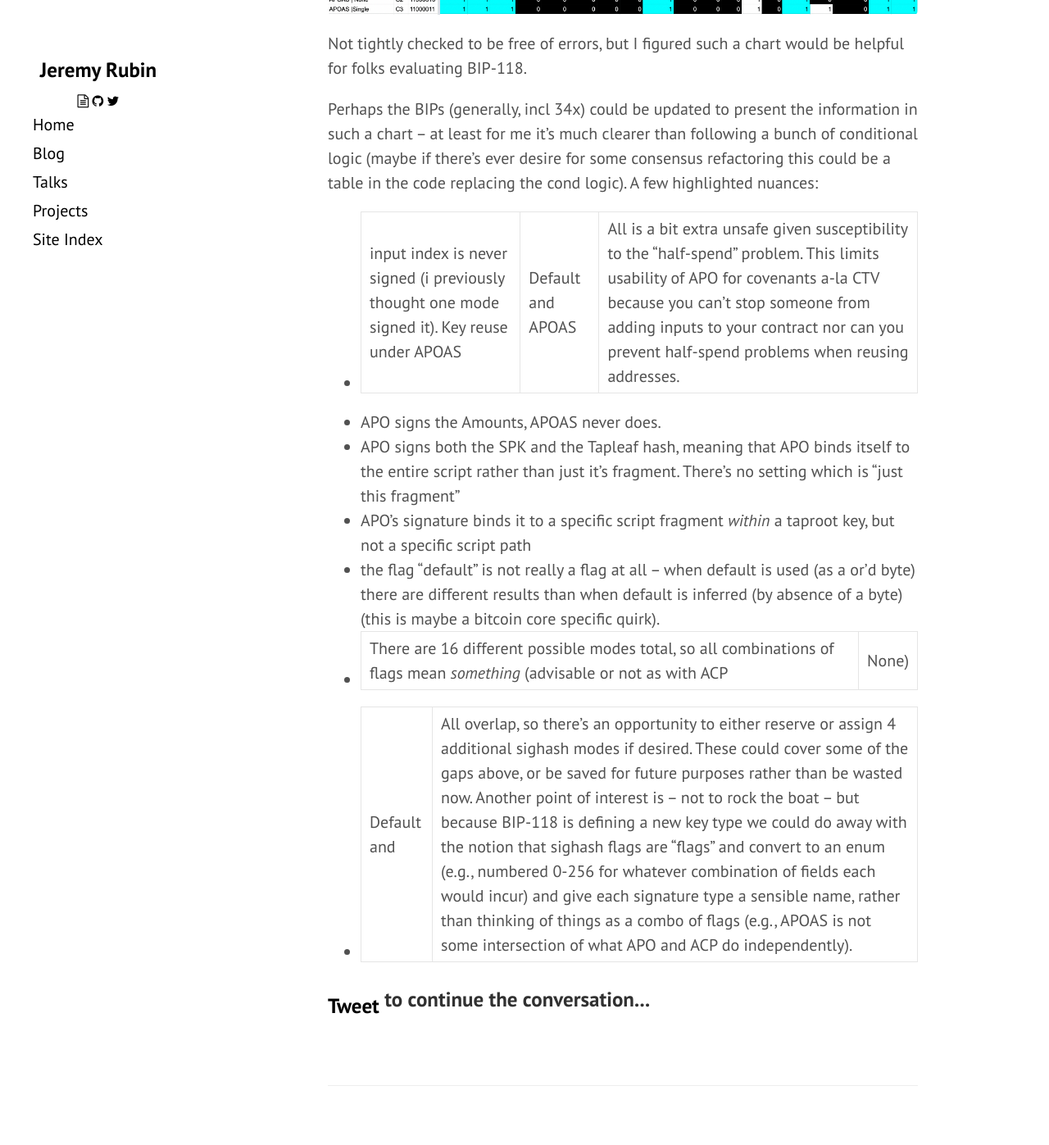
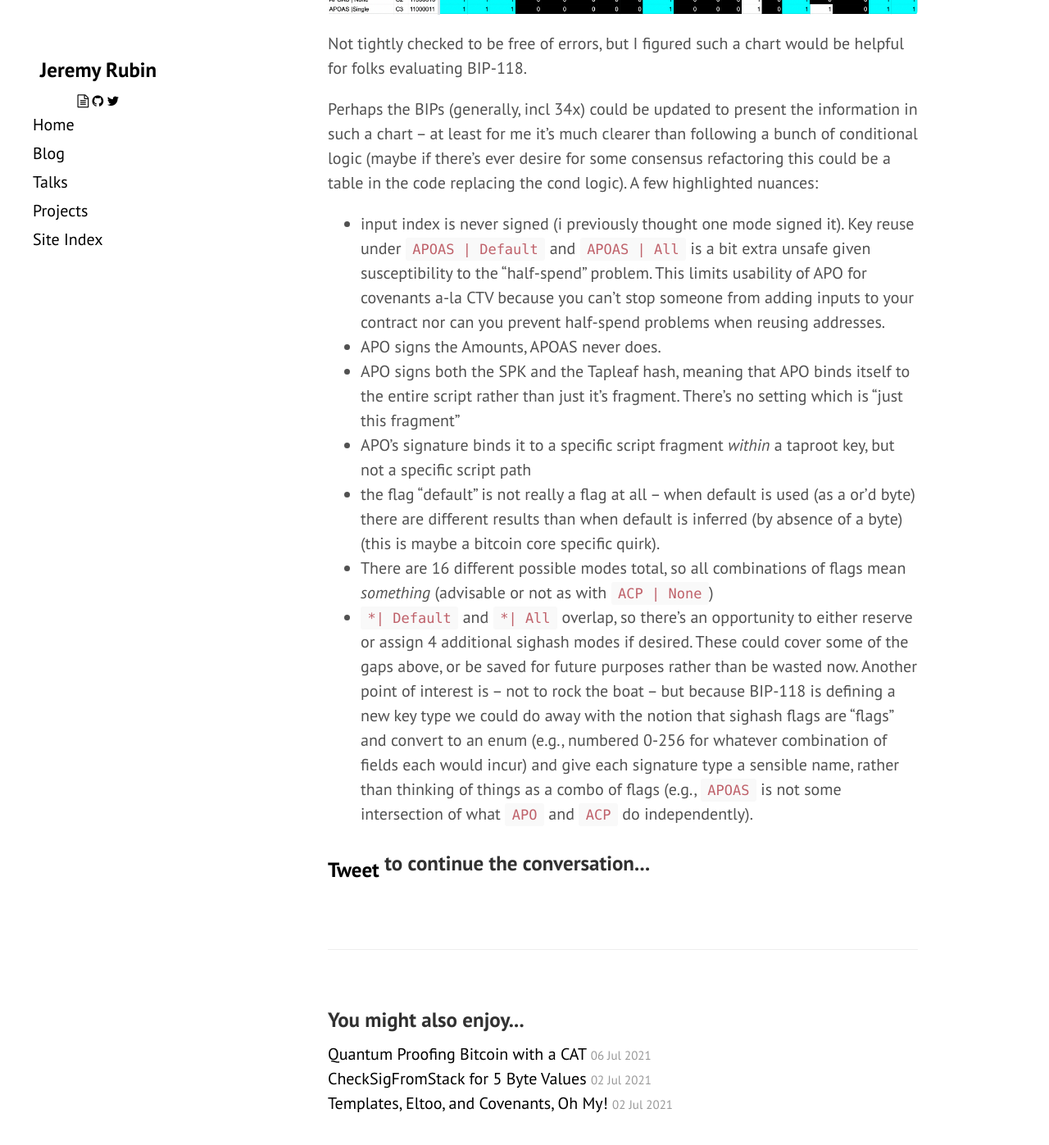
Before and after one commit to JeremyRubin/rubin.io, a Jekyll site: the page built from bitcoin/_posts/0000-00-00-bip-118-sighash-chart.md, in a window 1280 px wide and 1400 px high, scrolled down 540 px. Shown: the top 1397 px of the window at 82% size. Built offline with Jekyll 4.4.1, drawn with Linux system fonts in a browser that asks for light colours; comment, search, counter and statistics services are not loaded.

Commit message:
Fix formatting

```diff
--- a/bitcoin/_posts/0000-00-00-bip-118-sighash-chart.md
+++ b/bitcoin/_posts/0000-00-00-bip-118-sighash-chart.md
@@ -23,10 +23,10 @@
 refactoring this could be a table in the code replacing the cond logic).
 A few highlighted nuances:
 
-- input index is never signed (i previously thought one mode signed it). Key reuse under APOAS|Default and APOAS|All is a bit extra unsafe given susceptibility to the "half-spend" problem. This limits usability of APO for covenants a-la CTV because you can't stop someone from adding inputs to your contract nor can you prevent half-spend problems when reusing addresses.
+- input index is never signed (i previously thought one mode signed it). Key reuse under `APOAS | Default` and `APOAS | All` is a bit extra unsafe given susceptibility to the "half-spend" problem. This limits usability of APO for covenants a-la CTV because you can't stop someone from adding inputs to your contract nor can you prevent half-spend problems when reusing addresses.
 - APO signs the Amounts, APOAS never does.
 - APO signs both the SPK and the Tapleaf hash, meaning that APO binds itself to the entire script rather than just it's fragment. There's no setting which is "just this fragment"
 - APO's signature binds it to a specific script fragment *within* a taproot key, but not a specific script path
 - the flag "default" is not really a flag at all -- when default is used (as a or'd byte) there are different results than when default is inferred (by absence of a byte) (this is maybe a bitcoin core specific quirk).
-- There are 16 different possible modes total, so all combinations of flags mean *something* (advisable or not as with ACP | None)
-- | Default and | All overlap, so there's an opportunity to either reserve or assign 4 additional sighash modes if desired. These could cover some of the gaps above, or be saved for future purposes rather than be wasted now. Another point of interest is -- not to rock the boat -- but because BIP-118 is defining a new key type we could do away with the notion that sighash flags are "flags" and convert to an enum (e.g., numbered 0-256 for whatever combination of fields each would incur) and give each signature type a sensible name, rather than thinking of things as a combo of flags (e.g., APOAS is not some intersection of what APO and ACP do independently).
+- There are 16 different possible modes total, so all combinations of flags mean *something* (advisable or not as with `ACP | None`)
+- `*| Default` and `*| All` overlap, so there's an opportunity to either reserve or assign 4 additional sighash modes if desired. These could cover some of the gaps above, or be saved for future purposes rather than be wasted now. Another point of interest is -- not to rock the boat -- but because BIP-118 is defining a new key type we could do away with the notion that sighash flags are "flags" and convert to an enum (e.g., numbered 0-256 for whatever combination of fields each would incur) and give each signature type a sensible name, rather than thinking of things as a combo of flags (e.g., `APOAS` is not some intersection of what `APO` and `ACP` do independently).
```
